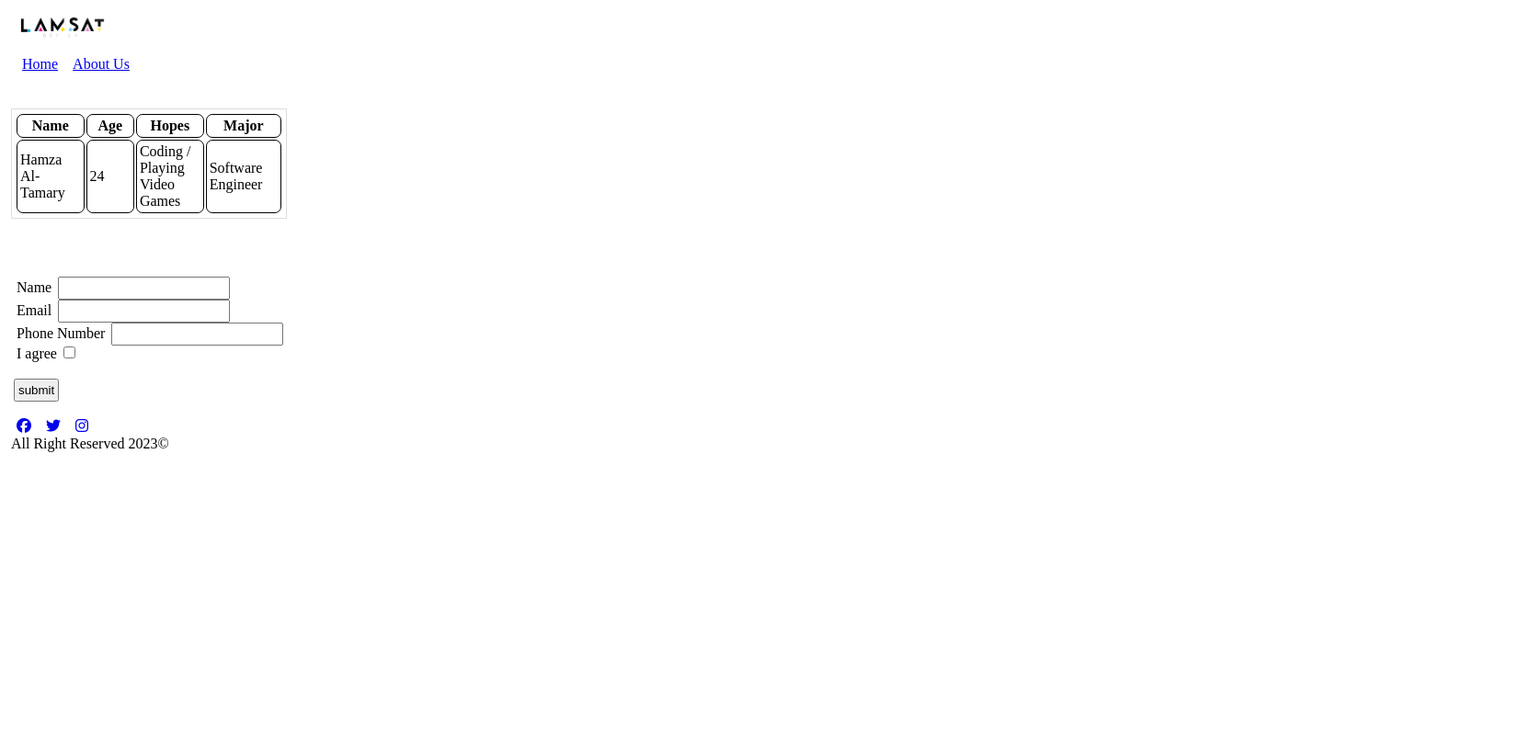
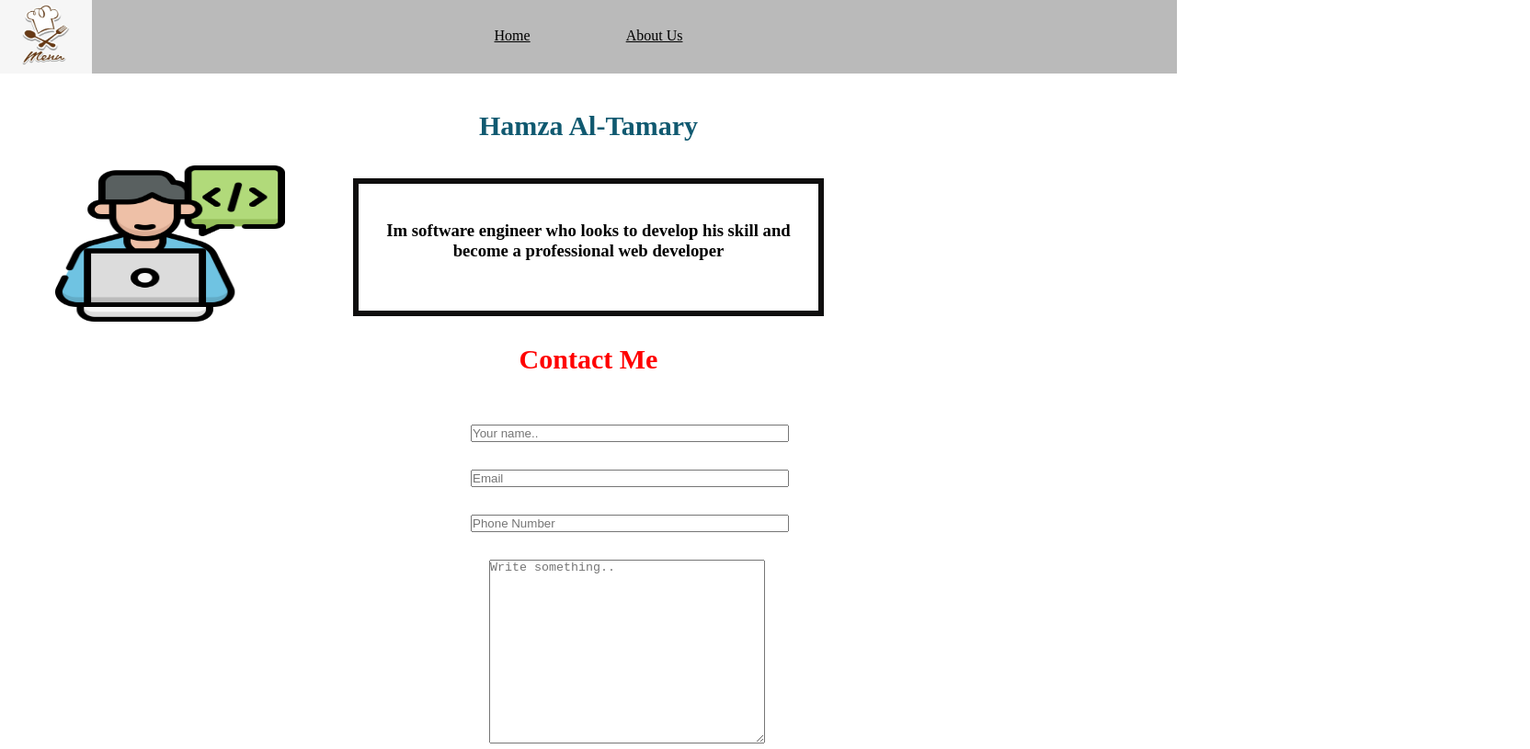
Before and after one commit to Hamzamt99/todo-project, a plain HTML site: page about.html in a window 1280 px wide. Shown: the top 815 px of the page at 92% size, 1664 px wide, since content can reach past the window. Drawn offline with Linux system fonts and the light colour scheme.

Commit message:
updated with css

```diff
--- a/about.css
+++ /dev/null
@@ -1,15 +0,0 @@
-
-* {
-    box-sizing: border-box;
-    margin: 0;
-    padding: 3px;
-    }
-    th, td {
-        width: 500px;
-        height: auto;
-            border: 1px solid black;
-            border-radius: 7px;
-          }
-    li {
-        display: inline-block;
-    }
--- a/about.html
+++ b/about.html
@@ -3,66 +3,56 @@
     <meta charset="UTF-8">
     <meta http-equiv="X-UA-Compatible" content="IE=edge">
     <meta name="viewport" content="width=, initial-scale=1.0">
-    <title>Document</title>
+    <link rel="stylesheet" href="/css/about.css">
+    <title>Resturant</title>
 </head>
 <body>
     <header>
-        <nav class="nav">
-            <div>
-            <a href="index.html"><img src="img/Lamsat-logo.png" alt="" width="100px"></a>
-           </div>
-            <div>
-                <ul>
-                    <li><a href="index.html">Home</a></li>
-                    <li><a href="about.html">About Us</a></li>
-                </ul>
-            </div>
+        <nav>
+        <img src="img/menu1.jpg" alt="">
+            <ul>
+               <li> <a href="index.html">Home</a></li>
+                <li><a href="about.html">About Us</a></li>
+            </ul>
         </nav>
     </header>
     <main>
+        <img class="img1" src="img/3.png" alt="">
+        <h3 class="h">Hamza Al-Tamary</h3>
         <section>
-            <table style="border:1px solid #dddddd; width: 300px;">
-                <tr>
-                    <th >Name</th>
-                    <th>Age</th>
-                    <th>Hopes</th>
-                    <th>Major</th>
-                </tr>
-                <tr>
-                    <td>Hamza Al-Tamary</td><br>
-                    <td>24</td>
-                    <td>Coding / Playing Video Games</td>
-                    <td>Software Engineer</td>
-                </tr>
 
-            </table>
+         <h3 class="text">Im software engineer who looks to develop his skill and become a professional web developer </h3>
+
+         <h3 class="cont"> Contact Me</h3>
 
         </section><br><br><br>
-        <section>
-            <form action="">
-                <label for="name">Name</label>
-                <input type="text"><br>
-                <label for="email">Email</label>
-                <input type="text"><br>
-                <label for="number">Phone Number</label>
-                <input type="text"><br>
-                <label for="">I agree</label>
-                <input type="checkbox"><br><br>
-                <input type="submit" value="submit">
+            <form>
+
+                <div class="group">
+                <label for="name"></label>
+                <input type="text" id="fname" name="firstname" placeholder="Your name..">
+                </div>
+                <div class="group">
+                <label for="email"></label>
+                <input type="text" id="fname" name="Email" placeholder="Email">
+                </div>
+                <div class="group">
+                <label for="phone"></label>
+                <input type="text" id="fname" name="firstname" placeholder="Phone Number">
+                </div>
+                <textarea id="subject" name="subject" placeholder="Write something.." style="height:200px"></textarea>
+                <label for="message"></label>
+
             </form>
-        </section>
 
     </main>
     <footer>
-        <div>
-            <a href="/"><i class="fa-brands fa-facebook"></i></a>
-            <a href="/"><i class="fa-brands fa-twitter"></i></a>
-            <a href="/"><i class="fa-brands fa-instagram"></i></a><br>
-            All Right Reserved 2023&copy;
-            </div>
+        <div class="footer">
+        <p>&copy;2023 ASAC All Right Reserved</p>
+        </div>
 
     </footer>
-    <link rel="stylesheet" href="about.css">
+
     <script src="https://kit.fontawesome.com/770f47bb15.js" crossorigin="anonymous"></script>
 </body>
 </html>
--- /dev/null
+++ b/css/about.css
@@ -0,0 +1,98 @@
+* {
+    box-sizing: border-box;
+    margin: 0;
+    padding: 0px;
+    }
+    nav{
+      background: rgb(186, 186, 186);
+      height: 80px;
+      width: 100%;
+    }
+    nav ul{
+      text-align: center;
+      padding: 30px;
+    }
+    li + li{
+      margin-left: 100px;
+    }
+    nav ul li{
+      display: inline-block;
+    }
+    nav ul li a {
+      color: black;
+    }
+    img{
+      position:absolute;
+      width: 100px;
+      height: 80px;
+    }
+    h1{
+      margin-top: 100px;
+      text-align: center;
+      font-size: 100px;
+    }
+   .h{
+      color: rgb(16, 89, 112);
+      font-size: 30px;
+      text-align: center;
+      margin-top: 40px;
+      margin-bottom: 20px;
+    }
+    /* p{
+      color: blue;
+      font-size: 30px;
+      text-align: center;
+      margin-top: 40px;
+      margin-bottom: 20px;
+    } */
+    .text{
+      text-align: center;
+      margin-top: 40px;
+      height: 150px;
+      margin-left: 30%;
+      margin-right: 30%;
+       text-align: center;
+      border: 6px solid #0f0e0e;
+      padding-top: 40px;
+
+    }
+
+    .img1{
+      margin-top: 60px;
+      margin-left: 60px;
+      width: 250px;
+      height: 170px;
+    }
+    .cont{
+      color: red;
+      text-align: center;
+      font-size:30px;
+      margin-top: 30px;
+    }
+    form {
+      width: 90%;
+      margin-left: 40%;
+      margin-right: 40%;
+    }
+    .group{
+      margin-bottom: 30px;
+      width: 100%;
+    }
+  input, textarea{
+    width: 30%;
+  }
+  textarea{
+    margin-left: 20px;
+    width:26%;
+  }
+
+  .footer{
+    margin-top: 20%;
+    background: rgb(186, 186, 186);
+    height: 100px;
+    width: 100%;
+  }
+p{
+  text-align: center;
+  padding-top: 50px;
+}
--- /dev/null
+++ b/css/style.css
@@ -0,0 +1,80 @@
+
+* {
+  box-sizing: border-box;
+  margin: 0;
+  padding: 0px;
+  }
+  nav{
+    background: rgb(186, 186, 186);
+    height: 80px;
+    width: 100%;
+  }
+  nav ul{
+    text-align: center;
+    padding: 30px;
+  }
+  li + li{
+    margin-left: 100px;
+  }
+  nav ul li{
+    display: inline-block;
+  }
+  nav ul li a {
+    color: black;
+  }
+  img{
+    position:absolute;
+    width: 100px;
+    height: 80px;
+  }
+  h1{
+    margin-top: 100px;
+    text-align: center;
+    font-size: 100px;
+  }
+  table{
+    margin-left: 30%;
+    margin-top: 40px;
+    width: 40%;
+    height: 60%;
+    right: 50%;
+
+  }
+  td{
+    padding-left: 10px;
+    font-size: 20px;
+  }
+  th{
+    padding: 10px;
+    font-size: 20px;
+  }
+
+
+   table, th, td {
+      border: 1px solid rgb(18, 16, 16);
+      border-collapse: collapse;
+
+    }
+  #box{
+    background-color: rgb(54, 255, 4);
+  }
+  #box1{
+  background-color: red;
+  }
+  #box2{
+    background-color: red;
+  }
+  #box3{
+    background-color: red;
+  }
+
+  .footer{
+    margin-top: 20%;
+    background: rgb(186, 186, 186);
+    height: 100px;
+    width: 100%;
+  }
+p{
+  text-align: center;
+  padding-top: 50px;
+}
--- a/style.css
+++ /dev/null
@@ -1,13 +0,0 @@
-
-* {
-box-sizing: border-box;
-margin: 0;
-padding: 3px;
-}
-table, th, td {
-    border: 1px solid rgb(18, 16, 16);
-    border-collapse: collapse;
-  }
-li {
-    display: inline-block;
-}
```
Also changed, not shown: index.html (+25 -28 lines), img/3.png (added), img/Lamsat-logo.png (deleted), img/menu1.jpg (added), img/test.png (added), 1 other file.
